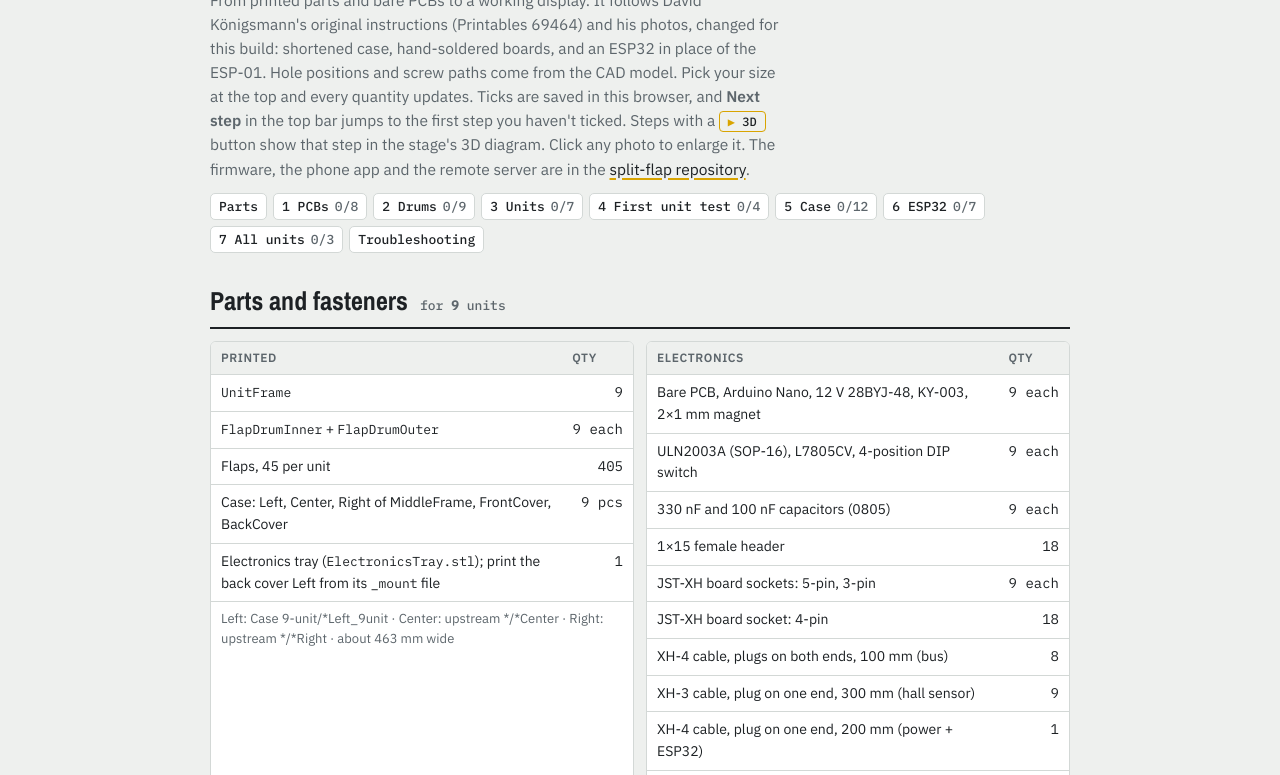
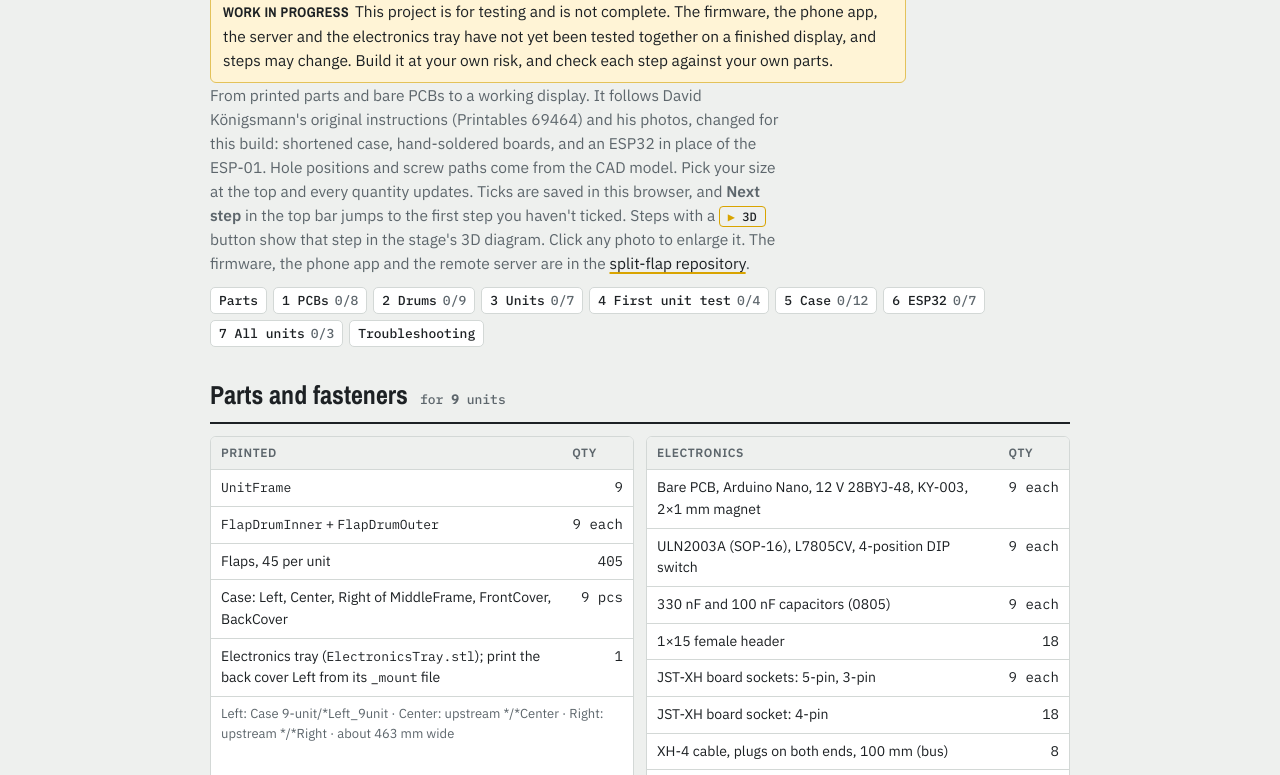
Before and after one commit to Hynicon/split-flap, a plain HTML site: page hardware/guide/index.html in a window 1280 px wide. Shown: the part 134-909 px from the top of the page. Drawn offline with nearby package versions, Linux system fonts and the light colour scheme.

Commit message:
Work-in-progress notice in the README and the build guide
Co-Authored-By: Claude Opus 5.5 <noreply@anthropic.com>

```diff
--- a/hardware/guide/index.html
+++ b/hardware/guide/index.html
@@ -184,6 +184,7 @@ dialog.zoom img { display: block; max-width: 96vw; max-height: 92vh; background:
 <main class="wrap">
   <header>
     <h1>Split-flap build guide</h1>
+    <div class="warn"><b>Work in progress</b>This project is for testing and is not complete. The firmware, the phone app, the server and the electronics tray have not yet been tested together on a finished display, and steps may change. Build it at your own risk, and check each step against your own parts.</div>
     <p class="lede">From printed parts and bare PCBs to a working display. It follows David Königsmann's original instructions (Printables 69464) and his photos, changed for this build: shortened case, hand-soldered boards, and an ESP32 in place of the ESP-01. Hole positions and screw paths come from the CAD model. Pick your size at the top and every quantity updates. Ticks are saved in this browser, and <b>Next step</b> in the top bar jumps to the first step you haven't ticked. Steps with a <span class="go3d" style="cursor:default">3D</span> button show that step in the stage's 3D diagram. Click any photo to enlarge it. The firmware, the phone app and the remote server are in the <a href="https://github.com/Hynicon/split-flap">split-flap repository</a>.</p>
     <nav aria-label="Stages"><ol>
       <li><a href="#parts">Parts</a></li><li><a href="#pcb">1 PCBs</a></li><li><a href="#drum">2 Drums</a></li>
```
Also changed, not shown: 1 other file.
